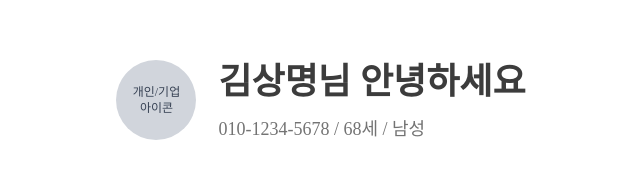
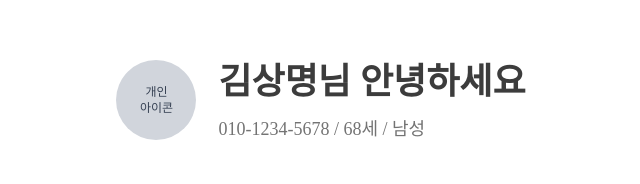
Before and after one commit to DaSiHaeBom/DaSiHaeBom-FE, a React (Vite) app: page /personal/mypage in a window 1280 px wide. Shown: the part 180-364 px from the top of the page, without its empty margins (319-959 px from the left). Built offline with nearby package versions, Linux system fonts and the light colour scheme.

Commit message:
feat(myPage): 사용자 정보 섹션 기업 추가

```diff
--- a/src/components/mypage/UserInfoSection.tsx
+++ b/src/components/mypage/UserInfoSection.tsx
@@ -1,40 +1,51 @@
-// 상단 사용자 정보
+import React from 'react';
 
-type UserInfo = {
+type PersonalInfo = {
+  memberType: 'personal';
   name: string;
   phone: string;
   age: number;
   gender: '남성' | '여성';
 };
 
+type BusinessInfo = {
+  memberType: 'business';
+  name: string; // 담당자명 or 호칭 표시용
+  phone: string; // 대표번호
+  companyType: string; // 예: '상명학원' / '법인' / '개인사업자' 등
+};
+
 type Props = {
-  user: UserInfo;
+  user: PersonalInfo | BusinessInfo;
 };
 
 const UserInfoSection = ({ user }: Props) => {
+  const isPersonal = user.memberType === 'personal';
+
   return (
     <div className="flex flex-row items-center justify-center mb-10 font-[Pretendard]">
-      {/* 왼쪽: 아이콘 */}
+      {/* 왼쪽: 아이콘/뱃지 */}
       <div className="w-20 h-20 rounded-full bg-gray-300 flex items-center justify-center text-xs text-gray-700 mr-[22px]">
-        개인/기업
+        {isPersonal ? '개인' : '기업'}
         <br />
         아이콘
       </div>
 
       {/* 오른쪽: 사용자 정보 */}
       <div className="text-left">
-        <h2
-          className="text-[#3C3C3C] font-[Pretendard] text-[36px] font-bold leading-[150%] mb-1
-"
-        >
+        <h2 className="text-[#3C3C3C] font-[Pretendard] text-[36px] font-bold leading-[150%] mb-1">
           {user.name}님 안녕하세요
         </h2>
-        <p
-          className="text-[#737373] font-[Pretendard] text-[18px] font-medium leading-[180%]
-"
-        >
-          {user.phone} / {user.age}세 / {user.gender}
-        </p>
+
+        {isPersonal ? (
+          <p className="text-[#737373] font-[Pretendard] text-[18px] font-medium leading-[180%]">
+            {user.phone} / {user.age}세 / {user.gender}
+          </p>
+        ) : (
+          <p className="text-[#737373] font-[Pretendard] text-[18px] font-medium leading-[180%]">
+            {user.phone} / {(user as BusinessInfo).companyType}
+          </p>
+        )}
       </div>
     </div>
   );
```
